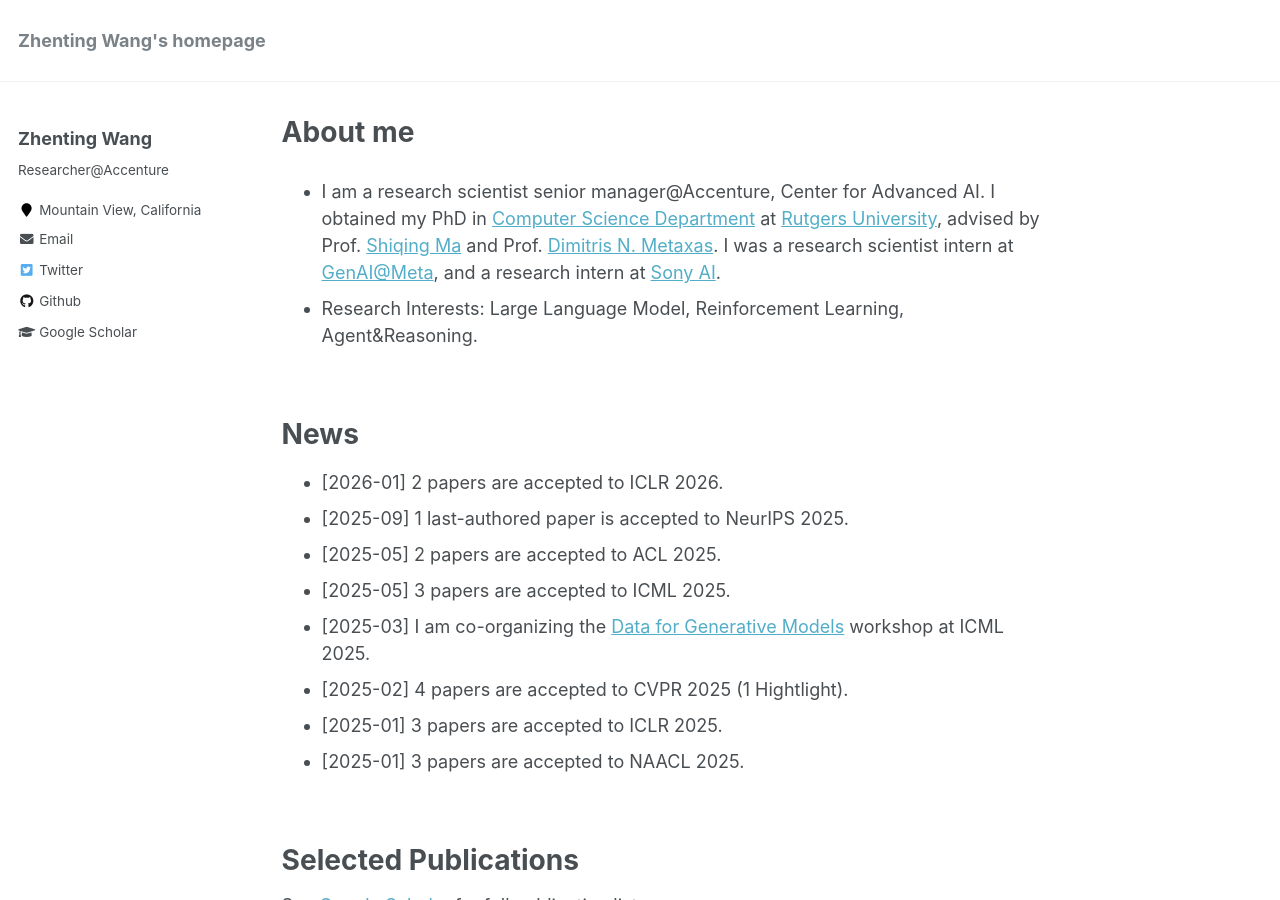
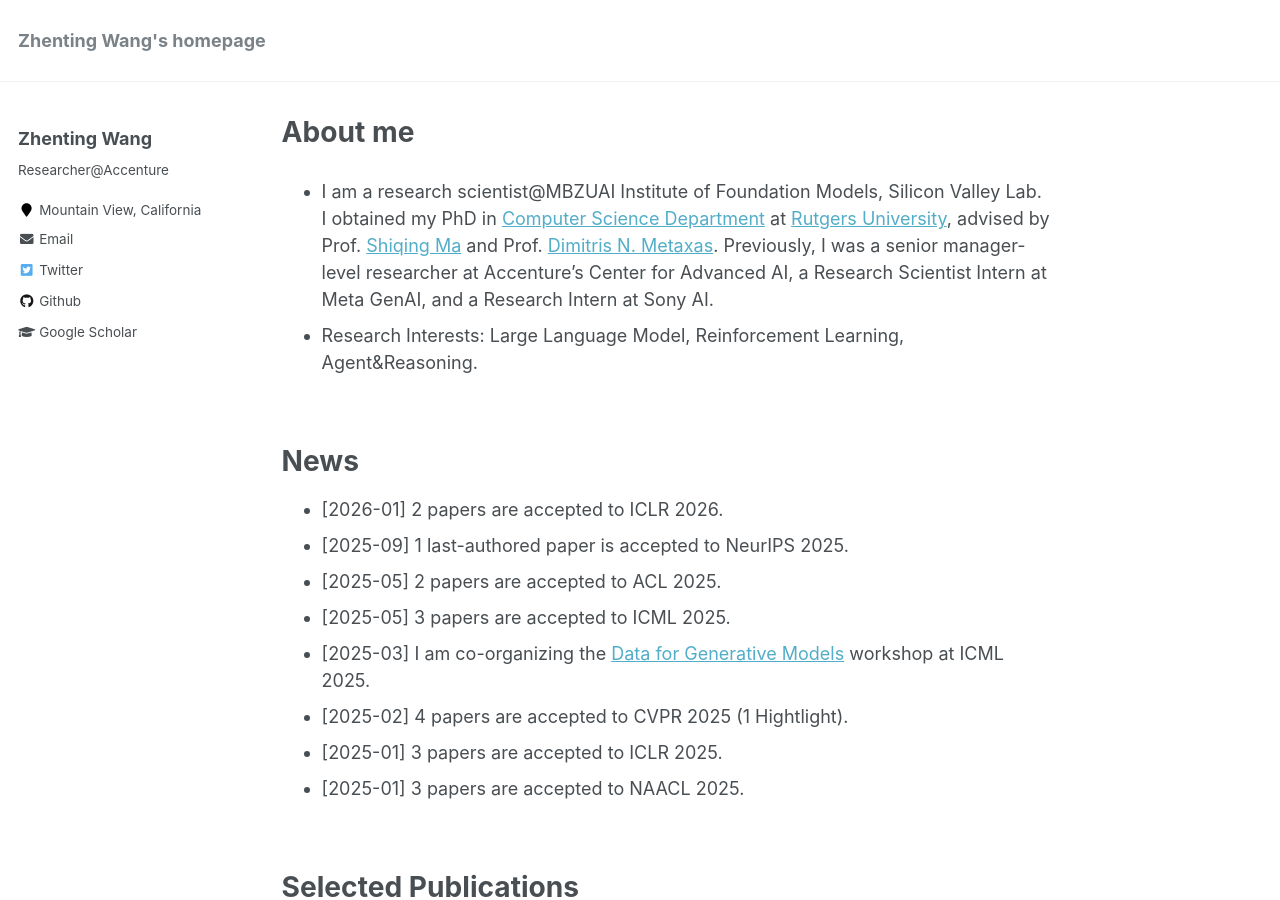
Before and after one commit to ZhentingWang/zhentingwang.github.io, a Jekyll site: the page built from _pages/about.md, in a window 1280 px wide and 900 px high. Built offline with Jekyll 4.4.1, drawn with Linux system fonts in a browser that asks for light colours.

Commit message:
Update about.md

```diff
--- a/_pages/about.md
+++ b/_pages/about.md
@@ -8,7 +8,7 @@ redirect_from:
   - /about.html
 ---
 
-* I am a research scientist senior manager@Accenture, Center for Advanced AI. I obtained my PhD in [Computer Science Department](https://www.cs.rutgers.edu/) at [Rutgers University](https://www.rutgers.edu/), advised by Prof. [Shiqing Ma](https://people.cs.umass.edu/~shiqingma/) and Prof. [Dimitris N. Metaxas](https://people.cs.rutgers.edu/~dnm/). I was a research scientist intern at [GenAI@Meta](https://ai.meta.com/), and a research intern at [Sony AI](https://ai.sony/).
+* I am a research scientist@MBZUAI Institute of Foundation Models, Silicon Valley Lab. I obtained my PhD in [Computer Science Department](https://www.cs.rutgers.edu/) at [Rutgers University](https://www.rutgers.edu/), advised by Prof. [Shiqing Ma](https://people.cs.umass.edu/~shiqingma/) and Prof. [Dimitris N. Metaxas](https://people.cs.rutgers.edu/~dnm/). Previously, I was a senior manager-level researcher at Accenture’s Center for Advanced AI, a Research Scientist Intern at Meta GenAI, and a Research Intern at Sony AI.
 * Research Interests: Large Language Model, Reinforcement Learning, Agent&Reasoning.
 
 <br>
```
